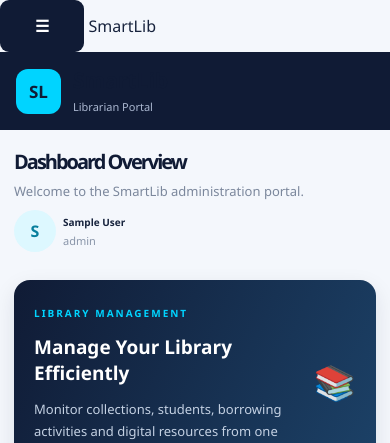
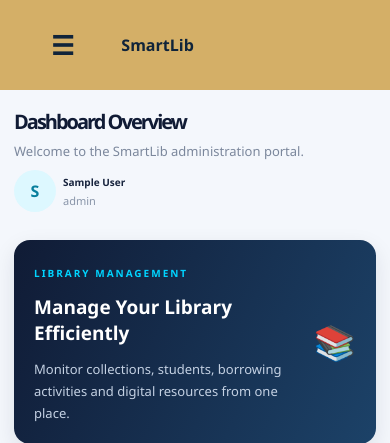
Before and after one commit to Ms25moss/SmartLib, a Flask app: page /librarian-dashboard in a window 390 px wide. Shown: the top 443 px of the page. Run offline with Flask 3, Linux system fonts and the light colour scheme; the visitor is signed in with stand-in values (Sample User, id 1); data that the repository does not hold is empty.

Commit message:
Update librarian_dashboard.html

```diff
--- a/templates/librarian_dashboard.html
+++ b/templates/librarian_dashboard.html
@@ -6,6 +6,68 @@
     <meta name="viewport" content="width=device-width, initial-scale=1.0">
     <title>Librarian Dashboard | SmartLib</title>
     <link rel="stylesheet" href="{{ url_for('static', filename='css/style.css') }}">
+        <style>
+        .mobile-bar { display: none; }
+        .sidebar-overlay { display: none; }
+
+        @media (max-width: 768px) {
+            .mobile-bar {
+                display: flex;
+                align-items: center;
+                gap: 12px;
+                background: #d4af67;
+                color: #10243a;
+                font-weight: bold;
+                padding: 12px 16px;
+                position: sticky;
+                top: 0;
+                z-index: 900;
+            }
+
+            .mobile-bar button {
+                font-size: 26px;
+                background: none;
+                border: none;
+                color: #10243a;
+                cursor: pointer;
+            }
+
+            .librarian-layout {
+                flex-direction: column;
+            }
+
+            .librarian-sidebar {
+                position: fixed;
+                top: 0;
+                left: 0;
+                height: 100%;
+                width: 260px;
+                min-width: 260px;
+                padding: 25px 18px;
+                transform: translateX(-100%);
+                transition: transform 0.3s;
+                z-index: 1000;
+                overflow-y: auto;
+            }
+
+            .librarian-sidebar .librarian-nav {
+                display: flex;
+                flex-direction: column;
+            }
+
+            .librarian-sidebar.open {
+                transform: translateX(0);
+            }
+
+            .sidebar-overlay.show {
+                display: block;
+                position: fixed;
+                inset: 0;
+                background: rgba(0, 0, 0, 0.4);
+                z-index: 999;
+            }
+        }
+    </style>
 </head>
 
 <body>
```
